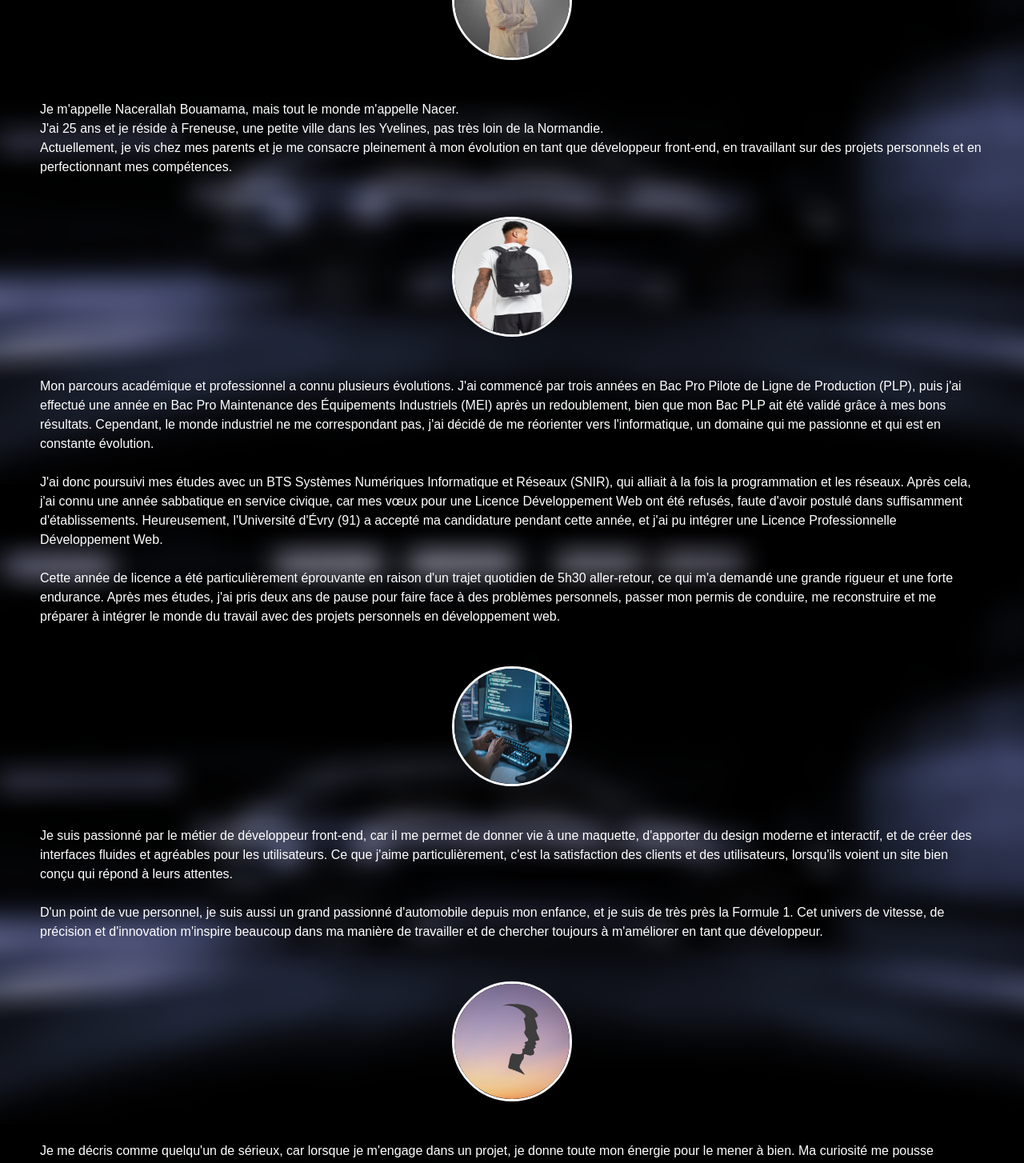
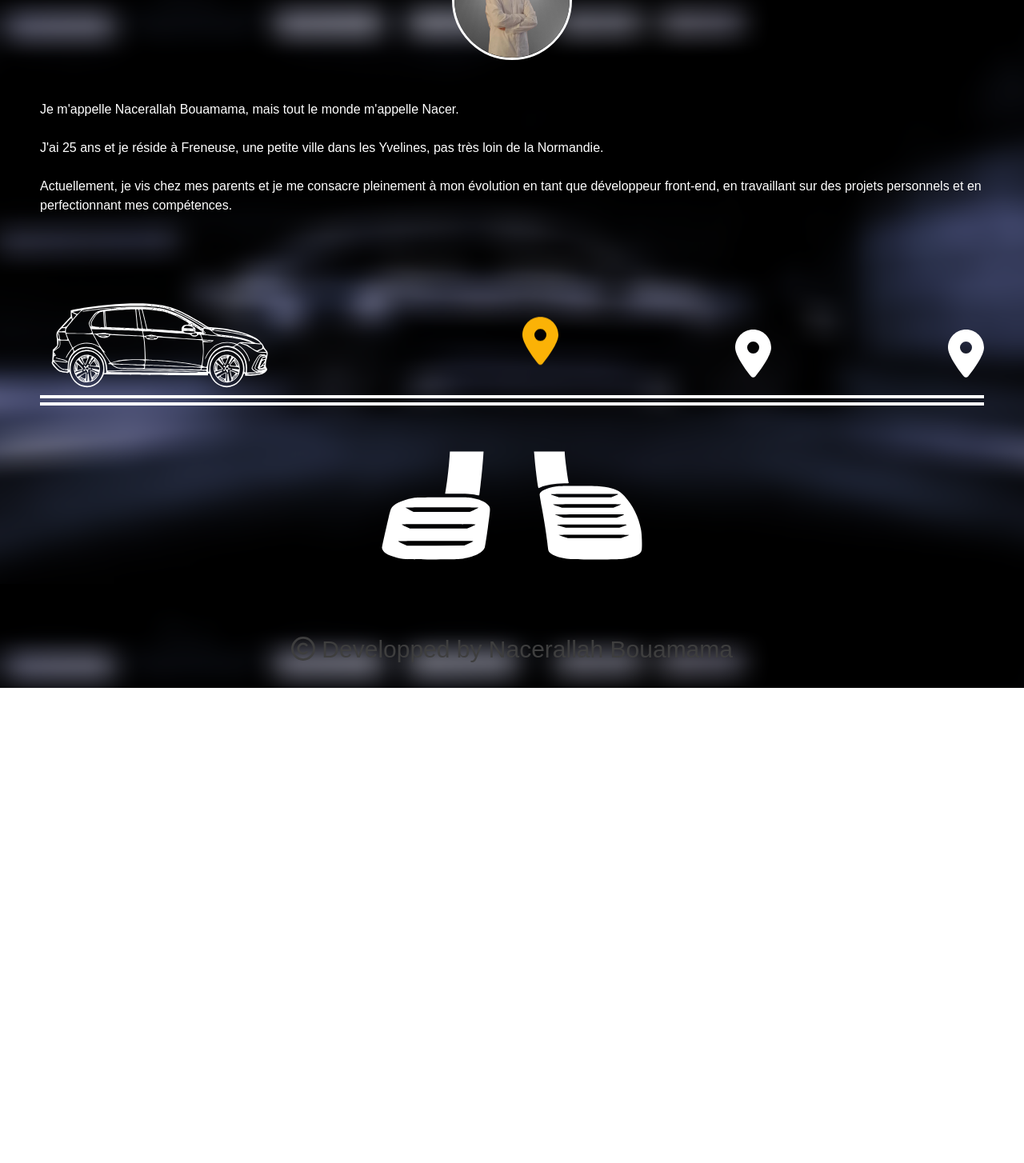
Before and after one commit to Nacer-78/Portfolio_Nacer, a React app: page /about_us in a window 1280 px wide. Shown: the part 200-1654 px from the top of the page at 80% size. After the commit the page ends 1060 px from the top, so only its background shows below. Built offline with nearby package versions, Linux system fonts and the light colour scheme; the HTML template or start-up script is replaced by a standard one.

Commit message:
Fin de création de la page Qui suis-je ?

```diff
--- a/src/About_us.jsx
+++ b/src/About_us.jsx
@@ -13,13 +13,140 @@ import Accelerator_pedal_hover from './picture/accelerator_pedal_hover.svg';
 import Brake_pedal from './picture/brake_pedal.svg';
 import Brake_pedal_hover from './picture/brake_pedal_hover.svg';
 
+import { useRef, useState, useEffect } from 'react';
+
 export default function About_us () {
+
+    const all_div_hidden = useRef([]);
+    const golf_8 = useRef(null);
+    const checkpoints = useRef([]);
+
+
+    const [numberClicks, setNumberClicks] = useState(0);
+
+    useEffect(() => {
+        showDiv(numberClicks);
+    }, [numberClicks]);
+
+    const contents_div_hidden = [
+
+        {
+            src: Me,
+            alt: "Me",
+            text: `Je m'appelle Nacerallah Bouamama, mais tout le monde m'appelle Nacer.
+
+                    J'ai 25 ans et je réside à Freneuse, une petite ville dans les Yvelines, pas très loin de la Normandie.
+
+                    Actuellement, je vis chez mes parents et je me consacre pleinement à mon évolution en tant que développeur front-end, en travaillant sur des projets personnels et en perfectionnant mes compétences.`
+        },
+        {
+            src: School_career,
+            alt: "School career",
+            text: `Mon parcours académique et professionnel a connu plusieurs évolutions. J'ai commencé par trois années en Bac Pro Pilote de Ligne de Production (PLP), puis j'ai effectué une année en Bac Pro Maintenance des Équipements Industriels (MEI) après un redoublement, bien que mon Bac PLP ait été validé grâce à mes bons résultats. Cependant, le monde industriel ne me correspondant pas, j'ai décidé de me réorienter vers l'informatique, un domaine qui me passionne et qui est en constante évolution.
+
+                    J'ai donc poursuivi mes études avec un BTS Systèmes Numériques Informatique et Réseaux (SNIR), qui alliait à la fois la programmation et les réseaux. Après cela, j'ai connu une année sabbatique en service civique, car mes vœux pour une Licence Développement Web ont été refusés, faute d'avoir postulé dans suffisamment d'établissements. Heureusement, l'Université d'Évry (91) a accepté ma candidature pendant cette année, et j'ai pu intégrer une Licence Professionnelle Développement Web.
+
+                    Cette année de licence a été particulièrement éprouvante en raison d'un trajet quotidien de 5h30 aller-retour, ce qui m'a demandé une grande rigueur et une forte endurance. Après mes études, j'ai pris deux ans de pause pour faire face à des problèmes personnels, passer mon permis de conduire, me reconstruire et me préparer à intégrer le monde du travail avec des projets personnels en développement web.`
+        },
+        {
+            src: Why_front_end,
+            alt: "Why front-end",
+            text: `Je suis passionné par le métier de développeur front-end, car il me permet de donner vie à une maquette, d'apporter du design moderne et interactif, et de créer des interfaces fluides et agréables pour les utilisateurs. Ce que j'aime particulièrement, c'est la satisfaction des clients et des utilisateurs, lorsqu'ils voient un site bien conçu qui répond à leurs attentes.
+
+                    D'un point de vue personnel, je suis aussi un grand passionné d'automobile depuis mon enfance, et je suis de très près la Formule 1. Cet univers de vitesse, de précision et d'innovation m'inspire beaucoup dans ma manière de travailler et de chercher toujours à m'améliorer en tant que développeur.`
+        },
+        {
+            src: Personnality,
+            alt: "Personnality",
+            text: `Je me décris comme quelqu'un de sérieux, car lorsque je m'engage dans un projet, je donne toute mon énergie pour le mener à bien. Ma curiosité me pousse constamment à explorer de nouvelles technologies et à apprendre de nouvelles choses.
+
+                    J'ai un fort esprit d'équipe, car je crois que la collaboration est essentielle pour avancer efficacement et atteindre des objectifs communs. En tant que personne organisée, je fais en sorte de travailler méthodiquement pour éviter les erreurs et optimiser mon efficacité.
+
+                    De nature calme, je sais rester concentré et ne pas me laisser perturber par les distractions extérieures. Enfin, je suis minutieux, car j'aime prendre soin des détails, que ce soit dans mon code ou dans mes interfaces, afin d'atteindre un résultat propre et professionnel.`
+        }
+
+    ]
+
+    const carMovements = [0, 575, 900, 1125]; // distance en px pour chaque étape
+
+    function showDiv(indexToShow) {
+
+        all_div_hidden.current.forEach((div_hidden, i) => {
+
+            if (div_hidden) {
+                div_hidden.classList.toggle('hidden', i !== indexToShow);
+            }
+
+        });
+
+        // Déplacer la voiture (valeurs à adapter selon ton design)
+        const distance = carMovements[indexToShow] || 0;
+        golf_8.current.style.transform = `translateX(${distance}px)`;
+        golf_8.current.style.transition = "transform 1s";
+
+        // Masquer tous les checkpoints sauf ceux à venir
+        checkpoints.current.forEach((checkpoint, i) => {
+
+            if (checkpoint) {
+                checkpoint.style.visibility = i < indexToShow ? 'hidden' : 'visible';
+            }
+
+        });
+
+        // Supprimer la classe animée de tous les checkpoints
+        checkpoints.current.forEach(checkpoint => {
+            checkpoint?.classList.remove("checkpoints_golf_animate");
+        });
+
+        // Ajouter la classe animée uniquement au prochain
+        if (checkpoints.current[indexToShow]) {
+            checkpoints.current[indexToShow].classList.add("checkpoints_golf_animate");
+        }
+
+
+    }
+
+
+    function checkPoints(e) {
+
+        e.preventDefault();
+
+        if (numberClicks < all_div_hidden.current.length - 1) {
+
+            const newIndex = numberClicks + 1;
+
+            setNumberClicks(newIndex);
+
+            showDiv(newIndex);
+
+        }
+    }
+
+    function checkPoints_reverse(e) {
+
+        e.preventDefault();
+
+        if (numberClicks > 0) {
+
+            const newIndex = numberClicks - 1;
+
+            setNumberClicks(newIndex);
+
+            showDiv(newIndex);
+
+        }
+    }
+
 
     return (
 
-        <div className="p-[50px]">
+        <div className="global_container p-[50px]">
 
-            <img src={Me} className="
+            {contents_div_hidden.map((content, index) => (
+
+                <div key={index} className="hidden" ref={div_hidden => (all_div_hidden.current[index] = div_hidden)}>
+
+                    <img src={content.src} className="
 
                         rounded-[100%]
                         border-solid
@@ -31,117 +158,37 @@ export default function About_us () {
                         mr-auto
                         mb-[50px]
 
-            " alt="Me"/>
+                    " alt={content.alt}/>
 
-            <p className="mb-[50px]">
+                    <p className="mb-[50px] whitespace-pre-line">
 
-                Je m'appelle Nacerallah Bouamama, mais tout le monde m'appelle Nacer.
-                <br/>
-                J'ai 25 ans et je réside à Freneuse, une petite ville dans les Yvelines, pas très loin de la Normandie.
-                <br/>
-                Actuellement, je vis chez mes parents et je me consacre pleinement à mon évolution en tant que développeur front-end, en travaillant sur des projets personnels et en perfectionnant mes compétences.
+                        {content.text}
 
                     </p>
 
-            <img src={School_career} className="
+                </div>
 
-                rounded-[100%]
-                border-solid
-                border-[3px]
-                border-white
-                w-[150px]
-                h-[150px]
-                ml-auto
-                mr-auto
-                mb-[50px]
-
-            " alt="School career"/>
-
-            <p className="mb-[50px]">
-
-                Mon parcours académique et professionnel a connu plusieurs évolutions. J'ai commencé par trois années en Bac Pro Pilote de Ligne de Production (PLP), puis j'ai effectué une année en Bac Pro Maintenance des Équipements Industriels (MEI) après un redoublement, bien que mon Bac PLP ait été validé grâce à mes bons résultats. Cependant, le monde industriel ne me correspondant pas, j'ai décidé de me réorienter vers l'informatique, un domaine qui me passionne et qui est en constante évolution.
-                <br/>
-                <br/>
-                J'ai donc poursuivi mes études avec un BTS Systèmes Numériques Informatique et Réseaux (SNIR), qui alliait à la fois la programmation et les réseaux. Après cela, j'ai connu une année sabbatique en service civique, car mes vœux pour une Licence Développement Web ont été refusés, faute d'avoir postulé dans suffisamment d'établissements. Heureusement, l'Université d'Évry (91) a accepté ma candidature pendant cette année, et j'ai pu intégrer une Licence Professionnelle Développement Web.
-                <br/>
-                <br/>
-                Cette année de licence a été particulièrement éprouvante en raison d'un trajet quotidien de 5h30 aller-retour, ce qui m'a demandé une grande rigueur et une forte endurance. Après mes études, j'ai pris deux ans de pause pour faire face à des problèmes personnels, passer mon permis de conduire, me reconstruire et me préparer à intégrer le monde du travail avec des projets personnels en développement web.
-
-            </p>
-
-            <img src={Why_front_end} className="
-
-                rounded-[100%]
-                border-solid
-                border-[3px]
-                border-white
-                w-[150px]
-                h-[150px]
-                ml-auto
-                mr-auto
-                mb-[50px]
-
-            " alt="Why front_ nd"/>
-
-            <p className="mb-[50px]">
-
-                Je suis passionné par le métier de développeur front-end, car il me permet de donner vie à une maquette, d'apporter du design moderne et interactif, et de créer des interfaces fluides et agréables pour les utilisateurs. Ce que j'aime particulièrement, c'est la satisfaction des clients et des utilisateurs, lorsqu'ils voient un site bien conçu qui répond à leurs attentes.
-                <br/>
-                <br/>
-                D'un point de vue personnel, je suis aussi un grand passionné d'automobile depuis mon enfance, et je suis de très près la Formule 1. Cet univers de vitesse, de précision et d'innovation m'inspire beaucoup dans ma manière de travailler et de chercher toujours à m'améliorer en tant que développeur.
-
-
-            </p>
-
-            <img src={Personnality} className="
-
-                rounded-[100%]
-                border-solid
-                border-[3px]
-                border-white
-                w-[150px]
-                h-[150px]
-                ml-auto
-                mr-auto
-                mb-[50px]
-
-            " alt="Personnality"/>
-
-            <p className="mb-[50px]">
-
-                Je me décris comme quelqu'un de sérieux, car lorsque je m'engage dans un projet, je donne toute mon énergie pour le mener à bien. Ma curiosité me pousse constamment à explorer de nouvelles technologies et à apprendre de nouvelles choses.
-                <br/>
-                <br/>
-                J'ai un fort esprit d'équipe, car je crois que la collaboration est essentielle pour avancer efficacement et atteindre des objectifs communs. En tant que personne organisée, je fais en sorte de travailler méthodiquement pour éviter les erreurs et optimiser mon efficacité.
-                <br/>
-                <br/>
-                De nature calme, je sais rester concentré et ne pas me laisser perturber par les distractions extérieures. Enfin, je suis minutieux, car j'aime prendre soin des détails, que ce soit dans mon code ou dans mes interfaces, afin d'atteindre un résultat propre et professionnel.
-
-
-            </p>
+            ))}
 
             <div className="mt-[100px] grid grid-cols-3 gap-4 items-end ">
 
                 <div className="col-span-1">
-                    <img src={Golf_8} className="w-[300px] h-[125px]"/>
+                    <img src={Golf_8} ref={golf_8} className="w-[300px] h-[125px] golf_8"/>
                 </div>
 
                 <div className="col-span-2 mb-[5px]">
 
-                    <div className="grid grid-cols-4 gap-4 flex justify-end text-[60px]">
+                    <div className="grid grid-cols-3 gap-4 flex justify-end text-[60px]">
 
-                        <div className="flex justify-end">
-                            <button className="checkpoints_golf_8"> <FontAwesomeIcon icon={faLocationDot} /> </button>
+                        {[0, 1, 2].map((_, i) => (
+
+                            <div className="flex justify-end" key={i}>
+                                <p ref={el => checkpoints.current[i] = el} className="checkpoints_golf_animate">
+                                    <FontAwesomeIcon icon={faLocationDot} />
+                                </p>
                             </div>
-                        <div className="flex justify-end">
-                            <button className="checkpoints_golf_8"> <FontAwesomeIcon icon={faLocationDot} /> </button>
-                        </div>
-                        <div className="flex justify-end">
-                            <button className="checkpoints_golf_8"> <FontAwesomeIcon icon={faLocationDot} /> </button>
-                        </div>
-                        <div className="flex justify-end">
-                            <button className="checkpoints_golf_8"> <FontAwesomeIcon icon={faLocationDot} /> </button>
-                        </div>
+
+                        ))}
 
                     </div>
 
@@ -155,7 +202,7 @@ export default function About_us () {
             <div className="mt-[50px] grid grid-cols-2 gap-10 ">
 
                 <div className="flex justify-end">
-                    <button>
+                    <button className="brake_pedal_button" onClick={checkPoints_reverse}>
                         <div className="Image_hover">
                         <img src={Brake_pedal} className="w-[150px] h-[150px] pedal_icons" alt="Brake pedal"/>
                         <img src={Brake_pedal_hover} className="w-[150px] h-[150px] pedal_icons_hover" alt="Brake pedal"/>
@@ -163,7 +210,7 @@ export default function About_us () {
                     </button>
                 </div>
                 <div className="flex justify-start">
-                    <button>
+                    <button className="accelerator_pedal_button" onClick={checkPoints}>
                         <div className="Image_hover">
                             <img src={Accelerator_pedal} className="w-[150px] h-[150px] pedal_icons" alt="Accelerator pedal"/>
                             <img src={Accelerator_pedal_hover} className="w-[150px] h-[150px] pedal_icons_hover" alt="Accelerator pedal"/>
--- a/src/App.css
+++ b/src/App.css
@@ -191,11 +191,11 @@ div.Image_hover:hover img.home_page_icons_hover{
 
 /* START ABOUT US */
 
-button.checkpoints_golf_8:hover {
+p.checkpoints_golf_8 {
     color: white;
 }
 
-button.checkpoints_golf_8:hover {
+p.checkpoints_golf_animate {
     color: #fbb206ff;
     animation: translation 1s infinite;
 }
--- a/src/App.jsx
+++ b/src/App.jsx
@@ -21,7 +21,7 @@ function App() {
 
       document.body.classList.add("blur-active");
 
-    }, 5000);
+    }, 2500);
 
   }, []);
 
```
Lines whose indentation alone changed are shown as unchanged.
